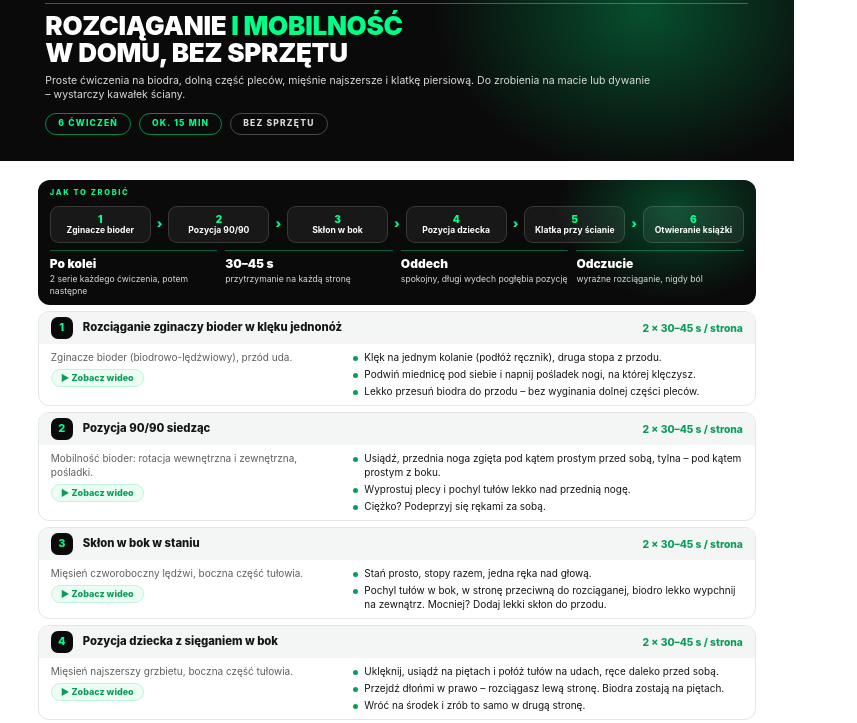
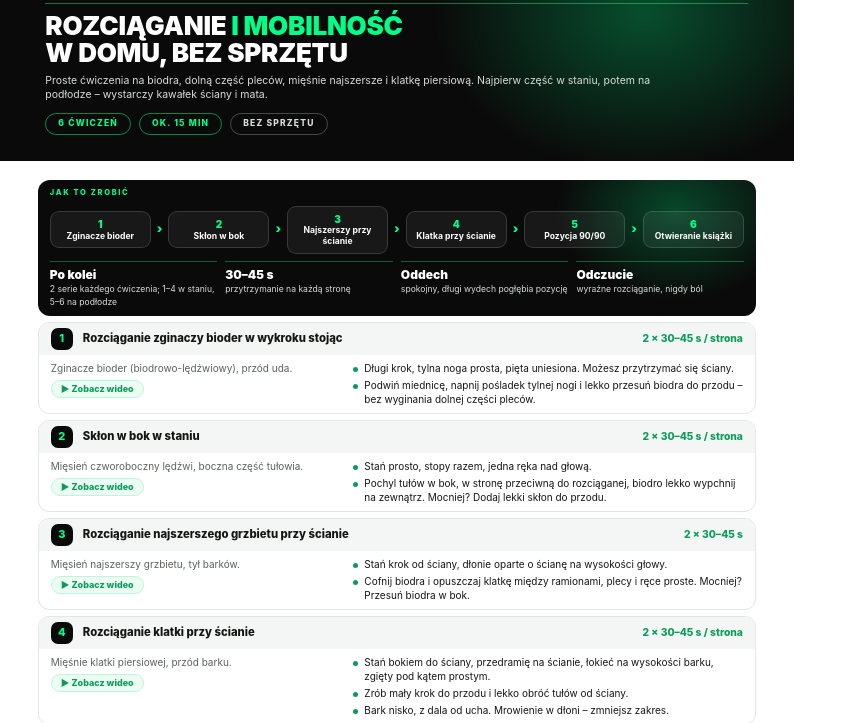
Before and after one commit to erykpersonalny-tech/eryk-strona, a plain HTML site: page materialy/zrodla/rozciaganie-dom.html in a window 1280 px wide. Shown: the part 57-780 px from the top of the page, without its empty margins (0-857 px from the left). Drawn offline with Linux system fonts and the light colour scheme; a web font is replaced by a local one.

Commit message:
Rozciąganie w domu: ćwiczenia bez klęku, kolejność stanie → podłoga
Co-Authored-By: Claude Opus 5.5 <noreply@anthropic.com>
Claude-Session: https://claude.ai/code/session_01WGvUaLzBCbodsyYLbh1Srt

```diff
--- a/materialy/zrodla/rozciaganie-dom.html
+++ b/materialy/zrodla/rozciaganie-dom.html
@@ -61,7 +61,7 @@
     <div class="brand"><i></i>Eryk Jóskowski · Trener personalny</div>
     <div class="rule"></div>
     <h1>Rozciąganie <em>i mobilność</em><br>w domu, bez sprzętu</h1>
-    <p>Proste ćwiczenia na biodra, dolną część pleców, mięśnie najszersze i klatkę piersiową. Do zrobienia na macie lub dywanie – wystarczy kawałek ściany.</p>
+    <p>Proste ćwiczenia na biodra, dolną część pleców, mięśnie najszersze i klatkę piersiową. Najpierw część w staniu, potem na podłodze – wystarczy kawałek ściany i mata.</p>
     <div class="chips"><span class="chip">6 ćwiczeń</span><span class="chip">ok. 15 min</span><span class="chip grey">Bez sprzętu</span></div>
   </div>
 
@@ -70,39 +70,39 @@
       <div class="eyebrow">Jak to zrobić</div>
       <div class="flow">
         <div class="step"><span>1</span>Zginacze bioder</div><div class="arr">›</div>
-        <div class="step"><span>2</span>Pozycja 90/90</div><div class="arr">›</div>
-        <div class="step"><span>3</span>Skłon w bok</div><div class="arr">›</div>
-        <div class="step"><span>4</span>Pozycja dziecka</div><div class="arr">›</div>
-        <div class="step"><span>5</span>Klatka przy ścianie</div><div class="arr">›</div>
+        <div class="step"><span>2</span>Skłon w bok</div><div class="arr">›</div>
+        <div class="step"><span>3</span>Najszerszy przy ścianie</div><div class="arr">›</div>
+        <div class="step"><span>4</span>Klatka przy ścianie</div><div class="arr">›</div>
+        <div class="step"><span>5</span>Pozycja 90/90</div><div class="arr">›</div>
         <div class="step"><span>6</span>Otwieranie książki</div>
       </div>
       <div class="meta">
-        <div><b>Po kolei</b>2 serie każdego ćwiczenia, potem następne</div>
+        <div><b>Po kolei</b>2 serie każdego ćwiczenia; 1–4 w staniu, 5–6 na podłodze</div>
         <div><b>30–45 s</b>przytrzymanie na każdą stronę</div>
         <div><b>Oddech</b>spokojny, długi wydech pogłębia pozycję</div>
         <div><b>Odczucie</b>wyraźne rozciąganie, nigdy ból</div>
       </div>
     </div>
 
-    <div class="ex"><div class="ex-head"><span class="num">1</span><h3>Rozciąganie zginaczy bioder w klęku jednonóż</h3><span class="sets">2 × 30–45 s / strona</span></div>
-      <div class="ex-body"><div><p class="muted">Zginacze bioder (biodrowo-lędźwiowy), przód uda.</p><a class="vid" href="https://www.youtube.com/watch?v=F55tzqJggAY">▶ Zobacz wideo</a></div>
-      <ul class="dots"><li>Klęk na jednym kolanie (podłóż ręcznik), druga stopa z przodu.</li><li>Podwiń miednicę pod siebie i napnij pośladek nogi, na której klęczysz.</li><li>Lekko przesuń biodra do przodu – bez wyginania dolnej części pleców.</li></ul></div></div>
+    <div class="ex"><div class="ex-head"><span class="num">1</span><h3>Rozciąganie zginaczy bioder w wykroku stojąc</h3><span class="sets">2 × 30–45 s / strona</span></div>
+      <div class="ex-body"><div><p class="muted">Zginacze bioder (biodrowo-lędźwiowy), przód uda.</p><a class="vid" href="https://www.youtube.com/watch?v=ljCDEb_MIto">▶ Zobacz wideo</a></div>
+      <ul class="dots"><li>Długi krok, tylna noga prosta, pięta uniesiona. Możesz przytrzymać się ściany.</li><li>Podwiń miednicę, napnij pośladek tylnej nogi i lekko przesuń biodra do przodu – bez wyginania dolnej części pleców.</li></ul></div></div>
 
-    <div class="ex"><div class="ex-head"><span class="num">2</span><h3>Pozycja 90/90 siedząc</h3><span class="sets">2 × 30–45 s / strona</span></div>
-      <div class="ex-body"><div><p class="muted">Mobilność bioder: rotacja wewnętrzna i zewnętrzna, pośladki.</p><a class="vid" href="https://www.youtube.com/watch?v=t4Zz6-aG8Iw">▶ Zobacz wideo</a></div>
-      <ul class="dots"><li>Usiądź, przednia noga zgięta pod kątem prostym przed sobą, tylna – pod kątem prostym z boku.</li><li>Wyprostuj plecy i pochyl tułów lekko nad przednią nogę.</li><li>Ciężko? Podeprzyj się rękami za sobą.</li></ul></div></div>
-
-    <div class="ex"><div class="ex-head"><span class="num">3</span><h3>Skłon w bok w staniu</h3><span class="sets">2 × 30–45 s / strona</span></div>
+    <div class="ex"><div class="ex-head"><span class="num">2</span><h3>Skłon w bok w staniu</h3><span class="sets">2 × 30–45 s / strona</span></div>
       <div class="ex-body"><div><p class="muted">Mięsień czworoboczny lędźwi, boczna część tułowia.</p><a class="vid" href="https://www.youtube.com/watch?v=UsGVN8loFOA">▶ Zobacz wideo</a></div>
       <ul class="dots"><li>Stań prosto, stopy razem, jedna ręka nad głową.</li><li>Pochyl tułów w bok, w stronę przeciwną do rozciąganej, biodro lekko wypchnij na zewnątrz. Mocniej? Dodaj lekki skłon do przodu.</li></ul></div></div>
 
-    <div class="ex"><div class="ex-head"><span class="num">4</span><h3>Pozycja dziecka z sięganiem w bok</h3><span class="sets">2 × 30–45 s / strona</span></div>
-      <div class="ex-body"><div><p class="muted">Mięsień najszerszy grzbietu, boczna część tułowia.</p><a class="vid" href="https://www.youtube.com/watch?v=GRUbJjv8tBs">▶ Zobacz wideo</a></div>
-      <ul class="dots"><li>Uklęknij, usiądź na piętach i połóż tułów na udach, ręce daleko przed sobą.</li><li>Przejdź dłońmi w prawo – rozciągasz lewą stronę. Biodra zostają na piętach.</li><li>Wróć na środek i zrób to samo w drugą stronę.</li></ul></div></div>
+    <div class="ex"><div class="ex-head"><span class="num">3</span><h3>Rozciąganie najszerszego grzbietu przy ścianie</h3><span class="sets">2 × 30–45 s</span></div>
+      <div class="ex-body"><div><p class="muted">Mięsień najszerszy grzbietu, tył barków.</p><a class="vid" href="https://musclewiki.com/pl-pl/exercise/lats-stretch-variation-one">▶ Zobacz wideo</a></div>
+      <ul class="dots"><li>Stań krok od ściany, dłonie oparte o ścianę na wysokości głowy.</li><li>Cofnij biodra i opuszczaj klatkę między ramionami, plecy i ręce proste. Mocniej? Przesuń biodra w bok.</li></ul></div></div>
 
-    <div class="ex"><div class="ex-head"><span class="num">5</span><h3>Rozciąganie klatki przy ścianie</h3><span class="sets">2 × 30–45 s / strona</span></div>
+    <div class="ex"><div class="ex-head"><span class="num">4</span><h3>Rozciąganie klatki przy ścianie</h3><span class="sets">2 × 30–45 s / strona</span></div>
       <div class="ex-body"><div><p class="muted">Mięśnie klatki piersiowej, przód barku.</p><a class="vid" href="https://www.youtube.com/watch?v=VpwzheWKVTQ">▶ Zobacz wideo</a></div>
       <ul class="dots"><li>Stań bokiem do ściany, przedramię na ścianie, łokieć na wysokości barku, zgięty pod kątem prostym.</li><li>Zrób mały krok do przodu i lekko obróć tułów od ściany.</li><li>Bark nisko, z dala od ucha. Mrowienie w dłoni – zmniejsz zakres.</li></ul></div></div>
+
+    <div class="ex"><div class="ex-head"><span class="num">5</span><h3>Pozycja 90/90 siedząc</h3><span class="sets">2 × 30–45 s / strona</span></div>
+      <div class="ex-body"><div><p class="muted">Mobilność bioder: rotacja wewnętrzna i zewnętrzna, pośladki.</p><a class="vid" href="https://www.youtube.com/watch?v=t4Zz6-aG8Iw">▶ Zobacz wideo</a></div>
+      <ul class="dots"><li>Usiądź, przednia noga zgięta pod kątem prostym przed sobą, tylna – pod kątem prostym z boku.</li><li>Wyprostuj plecy i pochyl tułów nad przednią nogę. Ciężko? Podeprzyj się rękami za sobą.</li></ul></div></div>
 
     <div class="ex"><div class="ex-head"><span class="num">6</span><h3>Otwieranie książki leżąc na boku</h3><span class="sets">2 × 8–10 / strona</span></div>
       <div class="ex-body"><div><p class="muted">Klatka piersiowa i rotacja w odcinku piersiowym.</p><a class="vid" href="https://www.youtube.com/watch?v=rDviWORCWEw">▶ Zobacz wideo</a></div>
```
